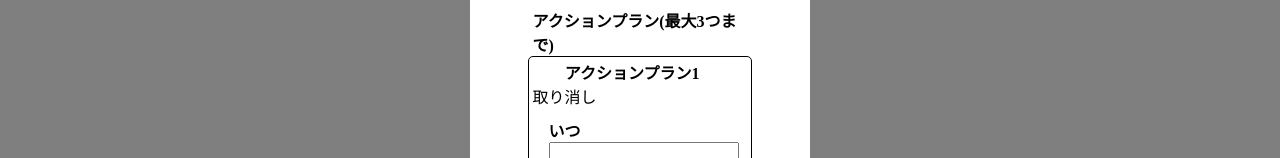
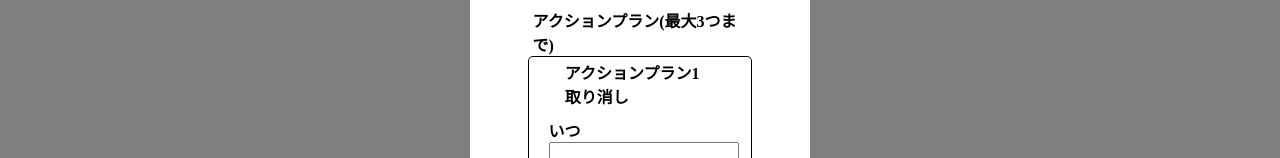
Before and after one commit to morieeeenyo/my_recommended_books, a React app in the folder frontend/: page /books/1/outputs/new in a window 1280 px wide. Shown: the part 288-446 px from the top of the page. Built offline with nearby package versions, Linux system fonts and the light colour scheme; the HTML template or start-up script is replaced by a standard one.

Commit message:
feat: remove action plan

```diff
--- a/frontend/src/components/outputs/OutputModal.jsx
+++ b/frontend/src/components/outputs/OutputModal.jsx
@@ -30,8 +30,11 @@ function OutputForm(props) {
       {props.output.action_plans.map((action_plan, index) => {
           return (
             <ActionPlan data-index={index} key={index}>
-              <h4>アクションプラン{index + 1}</h4>
-              <span onClick={props.remove} data-index={index}>取り消し</span>
+              <h4>
+                アクションプラン{index + 1}
+                <span onClick={props.remove} data-index={index}>取り消し</span>
+              </h4>
+
               <OutputFormBlock>
                 <label htmlFor="due_date">いつ</label>
                 <input type="text" name="time_of_execution" value={props.output.action_plans.time_of_execution} onChange={props.change}></input>
@@ -48,7 +51,7 @@ function OutputForm(props) {
           )
       })}
       </div>
-      <OutputFormBlock>
+      <OutputFormBlock show={props.show}>
         <button id="add-actionplan-button" onClick={props.add}>アクションプランを追加</button>
       </OutputFormBlock>
       <OutputFormBlock>
@@ -74,7 +77,7 @@ class OutputModal extends React.Component {
         ],
       },
       errors: [],
-
+      showAddButton: true
     }
     // 以下は後で実装するメソッド
     this.getCsrfToken = this.getCsrfToken.bind(this)
@@ -190,10 +193,10 @@ class OutputModal extends React.Component {
 
   removeActionPlan(e) {
     const targetIndex = e.target.getAttribute('data-index')
-    const removeElement = document.querySelector(`div[data-index=${targetIndex}]`)
+    const removeElement = e.target.closest(`div[data-index="${targetIndex}"]`)
     removeElement.remove()
-    const actionPlanAddButton = document.getElementById('add-actionplan-button')
-    //todo: アクションプランの取り消し
+    //todo: stateを更新
+    // const actionPlanAddButton = document.getElementById('add-actionplan-button')
     // if (!actionPlanAddButton) {
 
     // }
@@ -208,7 +211,7 @@ class OutputModal extends React.Component {
         <p>アウトプットを投稿する</p>
         <button onClick={this.closeOutputModal}>x</button>
           <div>
-            <OutputForm output={this.state.output} change={this.updateForm} submit={this.postOutput} errors={this.state.errors} add={this.addActionPlan} remove={this.removeActionPlan}/>
+            <OutputForm output={this.state.output} change={this.updateForm} submit={this.postOutput} errors={this.state.errors} add={this.addActionPlan} remove={this.removeActionPlan} show={this.state.showAddButton}/>
           </div>
         </ModalContent>
       </ModalOverlay>
```
Also changed, not shown: 1 other file (tests, documents, lock files or other folders).
